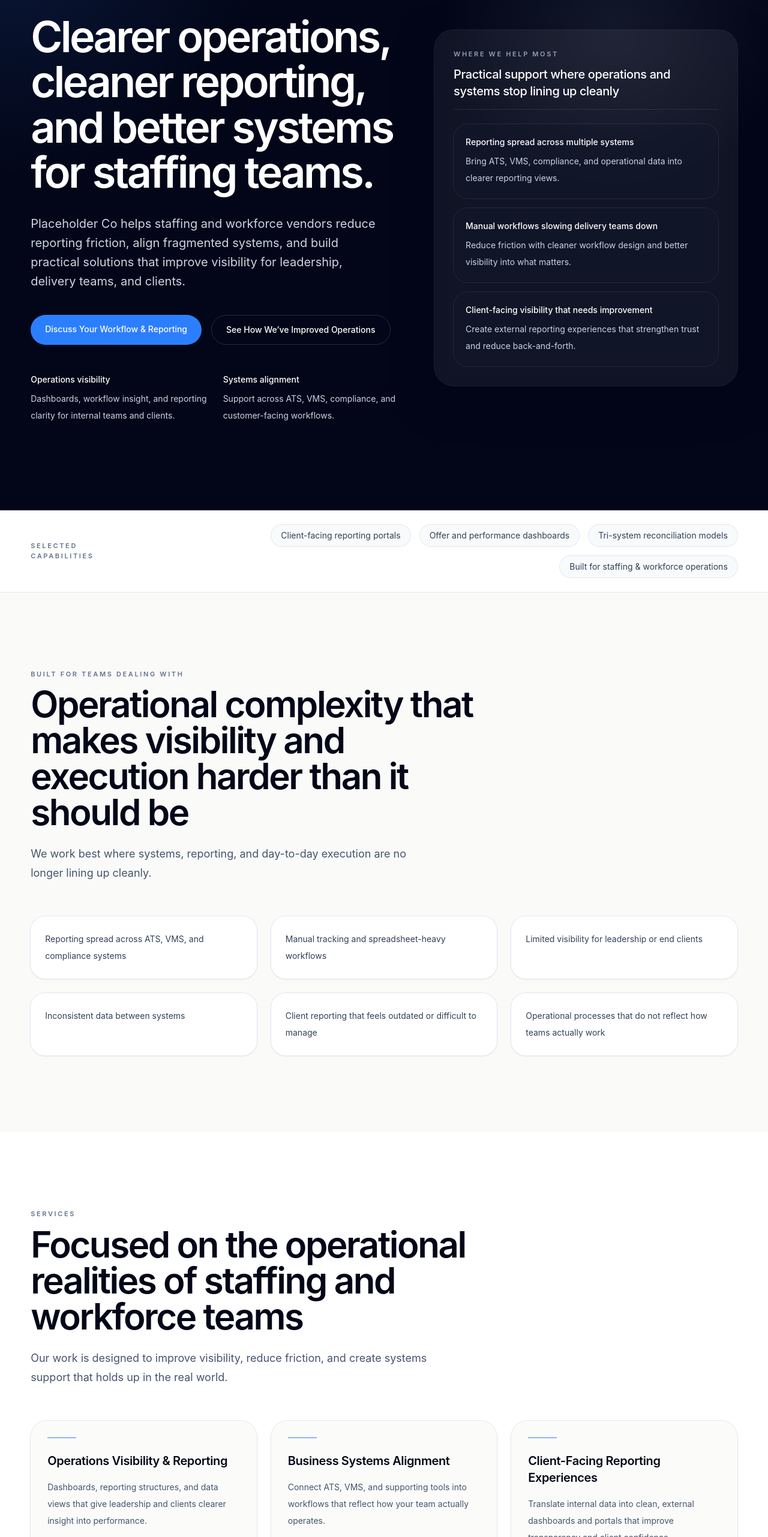
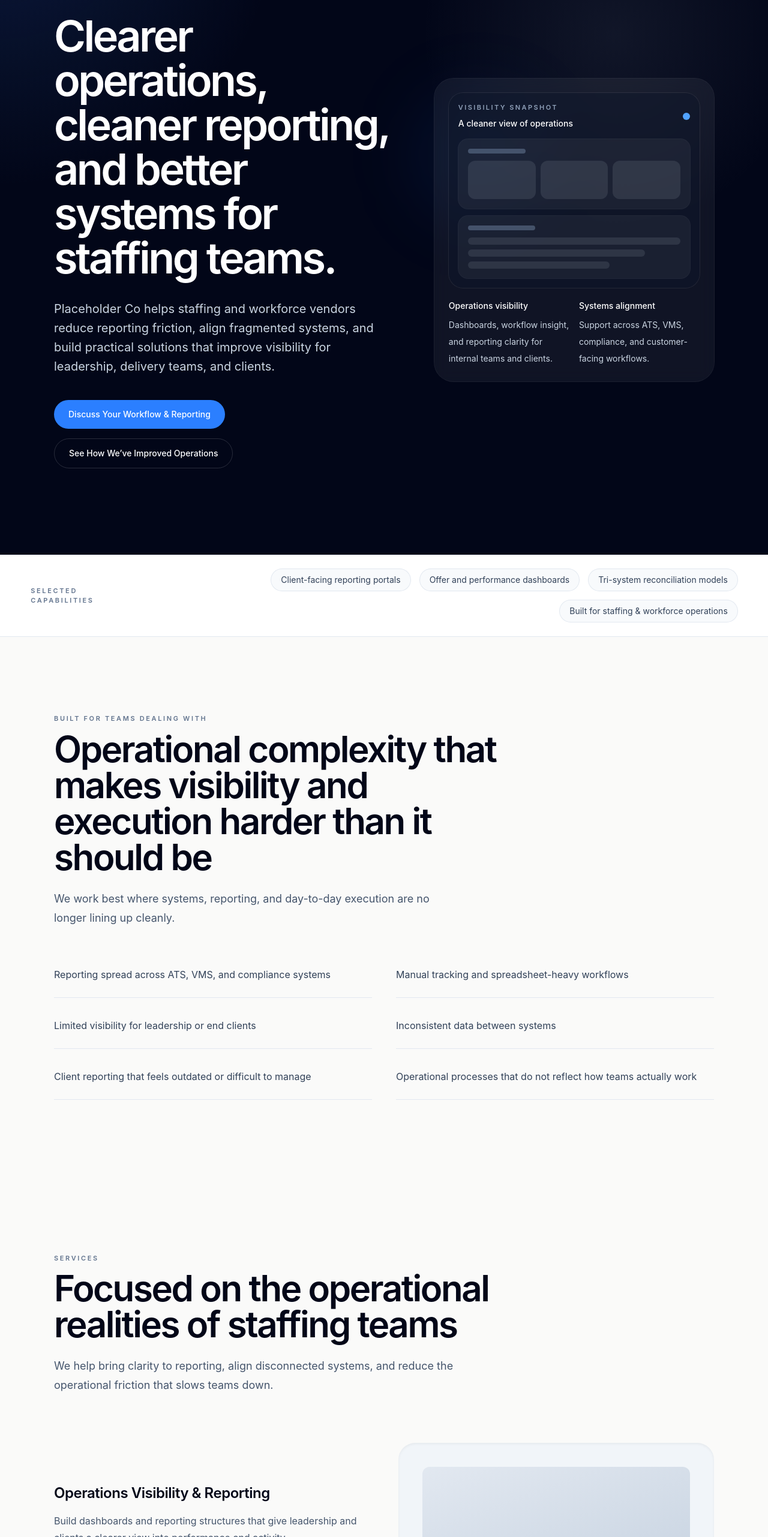
Before and after one commit to johnson7m/consulting-landing-page, a React (Vite) app: page / in a window 1280 px wide. Shown: the part 237-2800 px from the top of the page at 60% size. Built offline with nearby package versions, Linux system fonts and the light colour scheme.

Commit message:
Add reusable motion wrapper and editorial refinement pass

```diff
--- /dev/null
+++ b/src/components/MotionReveal.jsx
@@ -0,0 +1,23 @@
+import { motion } from "framer-motion";
+
+function MotionReveal({
+  children,
+  className = "",
+  delay = 0,
+  y = 24,
+  duration = 0.6,
+}) {
+  return (
+    <motion.div
+      initial={{ opacity: 0, y }}
+      whileInView={{ opacity: 1, y: 0 }}
+      viewport={{ once: true, amount: 0.2 }}
+      transition={{ duration, delay, ease: "easeOut" }}
+      className={className}
+    >
+      {children}
+    </motion.div>
+  );
+}
+
+export default MotionReveal;
--- a/src/sections/Hero.jsx
+++ b/src/sections/Hero.jsx
@@ -1,4 +1,4 @@
-import { motion } from "framer-motion";
+import MotionReveal from "../components/MotionReveal";
 
 function Hero() {
   return (
@@ -6,19 +6,16 @@ function Hero() {
       id="top"
       className="relative overflow-hidden bg-slate-950 py-24 text-white md:py-32 lg:py-36"
     >
-      <div className="absolute inset-0 bg-[radial-gradient(circle_at_top_left,rgba(59,130,246,0.16),transparent_28%),radial-gradient(circle_at_80%_20%,rgba(148,163,184,0.12),transparent_22%)]" />
+      <div className="absolute inset-0 bg-[radial-gradient(circle_at_top_left,rgba(59,130,246,0.16),transparent_28%),radial-gradient(circle_at_80%_20%,rgba(148,163,184,0.10),transparent_24%)]" />
 
-      <div className="relative mx-auto grid w-[min(1200px,92%)] gap-14 lg:grid-cols-[1.1fr_0.9fr] lg:items-center">
-        <motion.div
-          initial={{ opacity: 0, y: 18 }}
-          animate={{ opacity: 1, y: 0 }}
-          transition={{ duration: 0.6, ease: "easeOut" }}
-        >
+      <div className="relative mx-auto w-[min(1100px,92%)]">
+        <div className="grid gap-16 lg:grid-cols-[1.1fr_0.9fr] lg:items-center">
+          <MotionReveal>
             <p className="mb-5 text-[11px] font-semibold uppercase tracking-[0.28em] text-slate-300">
               Staffing & Workforce Systems Consulting
             </p>
 
-          <h1 className="max-w-3xl text-4xl font-semibold leading-[1.05] tracking-[-0.05em] sm:text-5xl lg:text-7xl">
+            <h1 className="max-w-3xl text-4xl font-semibold leading-[1.03] tracking-[-0.05em] sm:text-5xl lg:text-7xl">
               Clearer operations, cleaner reporting, and better systems for staffing teams.
             </h1>
 
@@ -43,8 +40,48 @@ function Hero() {
                 See How We’ve Improved Operations
               </a>
             </div>
+          </MotionReveal>
 
-          <div className="mt-12 grid max-w-2xl gap-6 sm:grid-cols-2">
+          <MotionReveal delay={0.12}>
+            <div className="relative">
+              <div className="absolute -left-6 top-8 hidden h-48 w-48 rounded-full bg-blue-500/10 blur-3xl lg:block" />
+
+              <div className="relative rounded-[32px] bg-white/6 p-5 ring-1 ring-white/10 backdrop-blur-md md:p-6">
+                <div className="rounded-[24px] bg-slate-900/50 p-4 ring-1 ring-white/8">
+                  <div className="mb-4 flex items-center justify-between">
+                    <div>
+                      <p className="text-[11px] font-semibold uppercase tracking-[0.22em] text-slate-400">
+                        Visibility snapshot
+                      </p>
+                      <p className="mt-2 text-sm font-medium text-white">
+                        A cleaner view of operations
+                      </p>
+                    </div>
+                    <div className="h-3 w-3 rounded-full bg-blue-400" />
+                  </div>
+
+                  <div className="grid gap-3">
+                    <div className="rounded-2xl bg-white/5 p-4 ring-1 ring-white/8">
+                      <div className="mb-3 h-2 w-24 rounded-full bg-slate-500/60" />
+                      <div className="grid grid-cols-3 gap-2">
+                        <div className="h-16 rounded-xl bg-slate-200/10" />
+                        <div className="h-16 rounded-xl bg-slate-200/10" />
+                        <div className="h-16 rounded-xl bg-slate-200/10" />
+                      </div>
+                    </div>
+
+                    <div className="rounded-2xl bg-white/5 p-4 ring-1 ring-white/8">
+                      <div className="mb-3 h-2 w-28 rounded-full bg-slate-500/60" />
+                      <div className="space-y-2">
+                        <div className="h-3 w-full rounded-full bg-slate-200/10" />
+                        <div className="h-3 w-5/6 rounded-full bg-slate-200/10" />
+                        <div className="h-3 w-2/3 rounded-full bg-slate-200/10" />
+                      </div>
+                    </div>
+                  </div>
+                </div>
+
+                <div className="mt-5 grid gap-4 sm:grid-cols-2">
                   <div>
                     <span className="block text-sm font-medium text-white">
                       Operations visibility
@@ -63,52 +100,10 @@ function Hero() {
                     </span>
                   </div>
                 </div>
-        </motion.div>
-
-        <motion.div
-          initial={{ opacity: 0, y: 24 }}
-          animate={{ opacity: 1, y: 0 }}
-          transition={{ duration: 0.75, delay: 0.12, ease: "easeOut" }}
-          className="rounded-[32px] bg-white/6 p-6 shadow-[0_24px_70px_rgba(2,6,23,0.35)] ring-1 ring-white/10 backdrop-blur-md md:p-8"
-        >
-          <div className="border-b border-white/10 pb-4">
-            <p className="text-[11px] font-semibold uppercase tracking-[0.24em] text-slate-400">
-              Where we help most
-            </p>
-            <p className="mt-3 text-xl font-medium tracking-[-0.02em] text-white">
-              Practical support where operations and systems stop lining up cleanly
-            </p>
-          </div>
-
-          <div className="mt-6 space-y-4">
-            <div className="rounded-[24px] bg-slate-900/40 p-5 ring-1 ring-white/8">
-              <p className="text-sm font-medium text-white">
-                Reporting spread across multiple systems
-              </p>
-              <p className="mt-2 text-sm leading-7 text-slate-300">
-                Bring ATS, VMS, compliance, and operational data into clearer reporting views.
-              </p>
-            </div>
-
-            <div className="rounded-[24px] bg-slate-900/40 p-5 ring-1 ring-white/8">
-              <p className="text-sm font-medium text-white">
-                Manual workflows slowing delivery teams down
-              </p>
-              <p className="mt-2 text-sm leading-7 text-slate-300">
-                Reduce friction with cleaner workflow design and better visibility into what matters.
-              </p>
-            </div>
-
-            <div className="rounded-[24px] bg-slate-900/40 p-5 ring-1 ring-white/8">
-              <p className="text-sm font-medium text-white">
-                Client-facing visibility that needs improvement
-              </p>
-              <p className="mt-2 text-sm leading-7 text-slate-300">
-                Create external reporting experiences that strengthen trust and reduce back-and-forth.
-              </p>
               </div>
             </div>
-        </motion.div>
+          </MotionReveal>
+        </div>
       </div>
     </section>
   );
--- a/src/sections/Problems.jsx
+++ b/src/sections/Problems.jsx
@@ -1,3 +1,5 @@
+import MotionReveal from "../components/MotionReveal";
+
 function Problems() {
   const problems = [
     "Reporting spread across ATS, VMS, and compliance systems",
@@ -10,8 +12,8 @@ function Problems() {
 
   return (
     <section className="py-24 md:py-32">
-      <div className="mx-auto w-[min(1200px,92%)]">
-        <div className="max-w-3xl">
+      <div className="mx-auto w-[min(1100px,92%)]">
+        <MotionReveal className="max-w-3xl">
           <p className="mb-3 text-[11px] font-semibold uppercase tracking-[0.24em] text-slate-500">
             Built for teams dealing with
           </p>
@@ -24,13 +26,15 @@ function Problems() {
             We work best where systems, reporting, and day-to-day execution are
             no longer lining up cleanly.
           </p>
-        </div>
+        </MotionReveal>
 
-        <div className="mt-14 grid gap-6 md:grid-cols-2 xl:grid-cols-3">
-          {problems.map((item) => (
-            <div key={item} className="rounded-[24px] bg-white p-6 shadow-sm ring-1 ring-slate-200">
-              <p className="text-sm leading-7 text-slate-700">{item}</p>
-            </div>
+        <div className="mt-16 grid gap-x-10 gap-y-8 md:grid-cols-2">
+          {problems.map((item, index) => (
+            <MotionReveal key={item} delay={index * 0.05}>
+              <div className="border-b border-slate-200 pb-6">
+                <p className="text-base leading-7 text-slate-700">{item}</p>
+              </div>
+            </MotionReveal>
           ))}
         </div>
       </div>
--- a/src/sections/Services.jsx
+++ b/src/sections/Services.jsx
@@ -1,70 +1,75 @@
+import MotionReveal from "../components/MotionReveal";
+
 function Services() {
-  const services = [
-    {
-      title: "Operations Visibility & Reporting",
-      description:
-        "Dashboards, reporting structures, and data views that give leadership and clients clearer insight into performance.",
-    },
-    {
-      title: "Business Systems Alignment",
-      description:
-        "Connect ATS, VMS, and supporting tools into workflows that reflect how your team actually operates.",
-    },
-    {
-      title: "Client-Facing Reporting Experiences",
-      description:
-        "Translate internal data into clean, external dashboards and portals that improve transparency and client confidence.",
-    },
-    {
-      title: "Data Reconciliation & Audit Support",
-      description:
-        "Compare data across systems, surface discrepancies, and create structured models for ongoing analysis.",
-    },
-    {
-      title: "Workflow Design & Optimization",
-      description:
-        "Reduce manual steps and improve how work moves across teams and systems.",
-    },
-    {
-      title: "Operational Problem Solving",
-      description:
-        "When reporting breaks down or systems do not align, we bring structure and clarity to fix the problem.",
-    },
-  ];
-
   return (
-    <section id="services" className="bg-white py-24 md:py-32">
-      <div className="mx-auto w-[min(1200px,92%)]">
-        <div className="max-w-3xl">
+    <section id="services" className="py-24 md:py-32">
+      <div className="mx-auto w-[min(1100px,92%)]">
+        <MotionReveal className="max-w-3xl">
           <p className="mb-3 text-[11px] font-semibold uppercase tracking-[0.24em] text-slate-500">
             Services
           </p>
 
           <h2 className="text-4xl font-semibold tracking-[-0.04em] text-slate-950 sm:text-5xl lg:text-6xl">
-            Focused on the operational realities of staffing and workforce teams
+            Focused on the operational realities of staffing teams
           </h2>
 
           <p className="mt-6 max-w-2xl text-lg leading-8 text-slate-600">
-            Our work is designed to improve visibility, reduce friction, and
-            create systems support that holds up in the real world.
+            We help bring clarity to reporting, align disconnected systems,
+            and reduce the operational friction that slows teams down.
           </p>
-        </div>
+        </MotionReveal>
 
-        <div className="mt-14 grid gap-6 md:grid-cols-2 xl:grid-cols-3">
-          {services.map((service) => (
-            <article
-              key={service.title}
-              className="rounded-[28px] bg-stone-50/80 p-7 shadow-sm ring-1 ring-slate-200 transition duration-200 hover:-translate-y-0.5 hover:bg-white hover:shadow-md"
-            >
-              <div className="mb-6 h-px w-12 bg-blue-500" />
-              <h3 className="text-xl font-semibold tracking-[-0.02em] text-slate-950">
-                {service.title}
+        <div className="mt-20 space-y-28">
+          <MotionReveal delay={0.08} className="grid gap-12 lg:grid-cols-2 lg:items-center">
+            <div>
+              <h3 className="text-2xl font-semibold tracking-[-0.02em] text-slate-950">
+                Operations Visibility & Reporting
               </h3>
-              <p className="mt-4 text-sm leading-7 text-slate-600">
-                {service.description}
+
+              <p className="mt-4 text-base leading-7 text-slate-600">
+                Build dashboards and reporting structures that give leadership
+                and clients a clearer view into performance and activity.
               </p>
-            </article>
-          ))}
+            </div>
+
+            <div className="rounded-[28px] bg-slate-100 p-10 shadow-inner">
+              <div className="h-40 w-full rounded-xl bg-gradient-to-br from-slate-200 to-slate-300" />
+            </div>
+          </MotionReveal>
+
+          <MotionReveal delay={0.1} className="grid gap-12 lg:grid-cols-2 lg:items-center">
+            <div className="order-2 lg:order-1 rounded-[28px] bg-slate-100 p-10 shadow-inner">
+              <div className="h-40 w-full rounded-xl bg-gradient-to-br from-slate-200 to-slate-300" />
+            </div>
+
+            <div className="order-1 lg:order-2">
+              <h3 className="text-2xl font-semibold tracking-[-0.02em] text-slate-950">
+                Business Systems Alignment
+              </h3>
+
+              <p className="mt-4 text-base leading-7 text-slate-600">
+                Align ATS, VMS, and compliance systems so workflows reflect how
+                your team actually operates day to day.
+              </p>
+            </div>
+          </MotionReveal>
+
+          <MotionReveal delay={0.12} className="grid gap-12 lg:grid-cols-2 lg:items-center">
+            <div>
+              <h3 className="text-2xl font-semibold tracking-[-0.02em] text-slate-950">
+                Data Reconciliation & Audit Support
+              </h3>
+
+              <p className="mt-4 text-base leading-7 text-slate-600">
+                Identify discrepancies across systems and create structured
+                models for ongoing visibility and audit readiness.
+              </p>
+            </div>
+
+            <div className="rounded-[28px] bg-slate-100 p-10 shadow-inner">
+              <div className="h-40 w-full rounded-xl bg-gradient-to-br from-slate-200 to-slate-300" />
+            </div>
+          </MotionReveal>
         </div>
       </div>
     </section>
```
Lines whose indentation alone changed are shown as unchanged.
